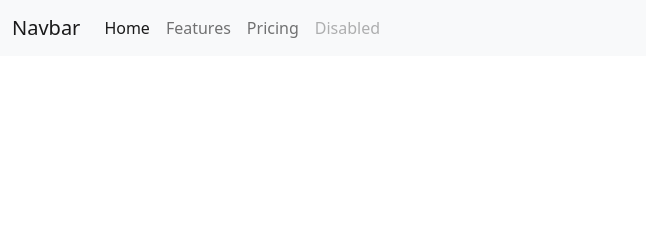
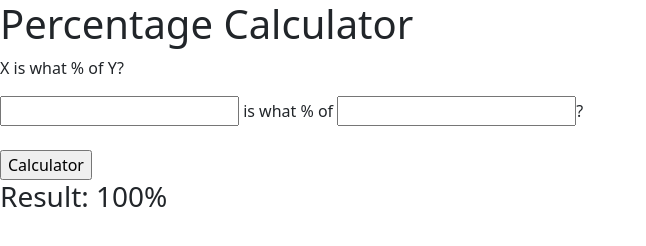
Before and after one commit to Fatimah1789/Javascript-Beginners, a plain HTML site: page index.html in a window 1280 px wide. Shown: the whole page, without its empty margins (0-646 px from the left). Drawn offline with nearby package versions, Linux system fonts and the light colour scheme.

Commit message:
Update index.html
Add percentage calculator in html by creating a form

```diff
--- a/index.html
+++ b/index.html
@@ -11,32 +11,18 @@
     <title>Javascript Beginner</title>
 </head>
 <body>
-    <nav class="navbar navbar-expand-lg navbar-light bg-light">
-        <div class="container-fluid">
-          <a class="navbar-brand" href="#">Navbar</a>
-          <button class="navbar-toggler" type="button" data-bs-toggle="collapse" data-bs-target="#navbarNav" aria-controls="navbarNav" aria-expanded="false" aria-label="Toggle navigation">
-            <span class="navbar-toggler-icon"></span>
-          </button>
-          <div class="collapse navbar-collapse" id="navbarNav">
-            <ul class="navbar-nav">
-              <li class="nav-item">
-                <a class="nav-link active" aria-current="page" href="#">Home</a>
-              </li>
-              <li class="nav-item">
-                <a class="nav-link" href="#">Features</a>
-              </li>
-              <li class="nav-item">
-                <a class="nav-link" href="#">Pricing</a>
-              </li>
-              <li class="nav-item">
-                <a class="nav-link disabled" href="#" tabindex="-1" aria-disabled="true">Disabled</a>
-              </li>
-            </ul>
-          </div>
-        </div>
-      </nav>
+    <h1>Percentage Calculator</h1>
+    <p>X is what % of Y?</p>
 
-      <script src="./script/main.js"></script>
+    <form>
+      <input type="text"> is what % of
+      <input type="text">? <br><br>
+      <input type="submit" value="Calculator">
+    </form>
+
+    <h3>Result: 100%</h3>
+
+      <script src="./script/calc.js"></script>
 
 
 
```
